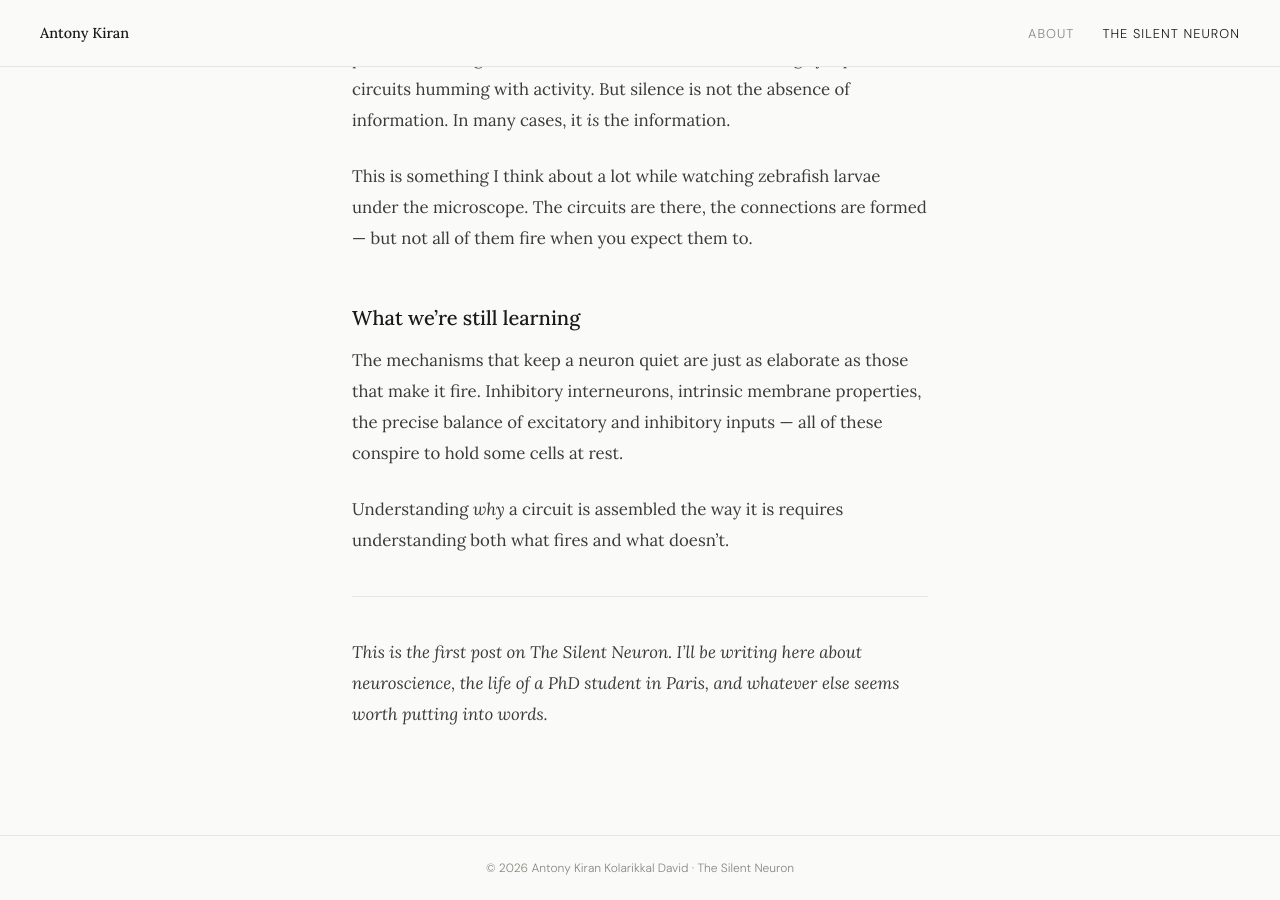
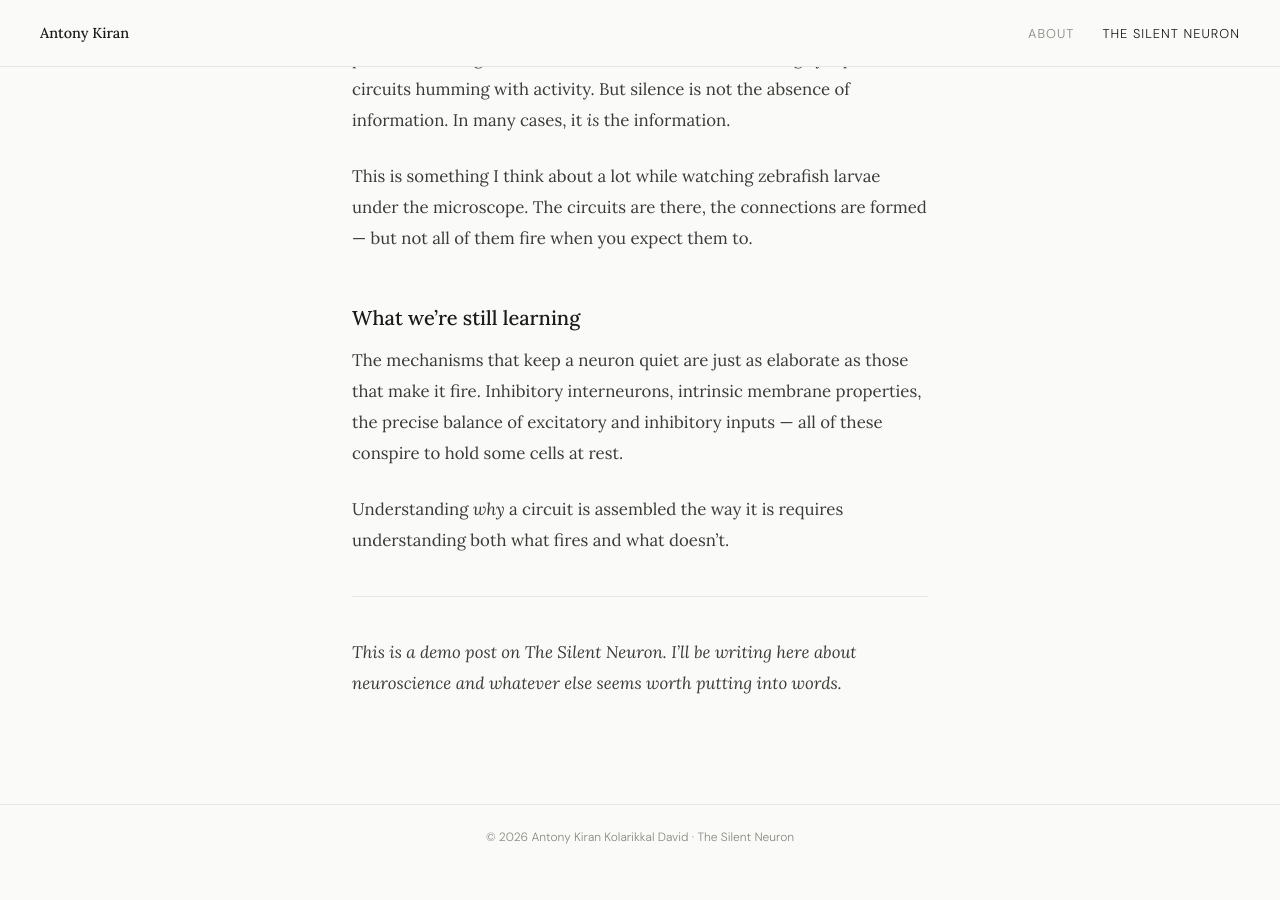
Before and after one commit to antonykiran10/antonykiran10.github.io, a Jekyll site: the page built from _posts/2026-03-05-why-some-neurons-stay-silent.md, in a window 1280 px wide and 900 px high, scrolled down 557 px. Built offline with Jekyll 4.4.1, drawn with Linux system fonts in a browser that asks for light colours; after the commit the page ends 1426 px from its top, so only the background shows below that.

Commit message:
Revise introductory text for The Silent Neuron post
Updated the introductory text for the blog post.

```diff
--- a/_posts/2026-03-05-why-some-neurons-stay-silent.md
+++ b/_posts/2026-03-05-why-some-neurons-stay-silent.md
@@ -23,4 +23,4 @@ Understanding *why* a circuit is assembled the way it is requires understanding
 
 ---
 
-*This is the first post on The Silent Neuron. I'll be writing here about neuroscience, the life of a PhD student in Paris, and whatever else seems worth putting into words.*
+*This is a demo post on The Silent Neuron. I'll be writing here about neuroscience and whatever else seems worth putting into words.*
```
